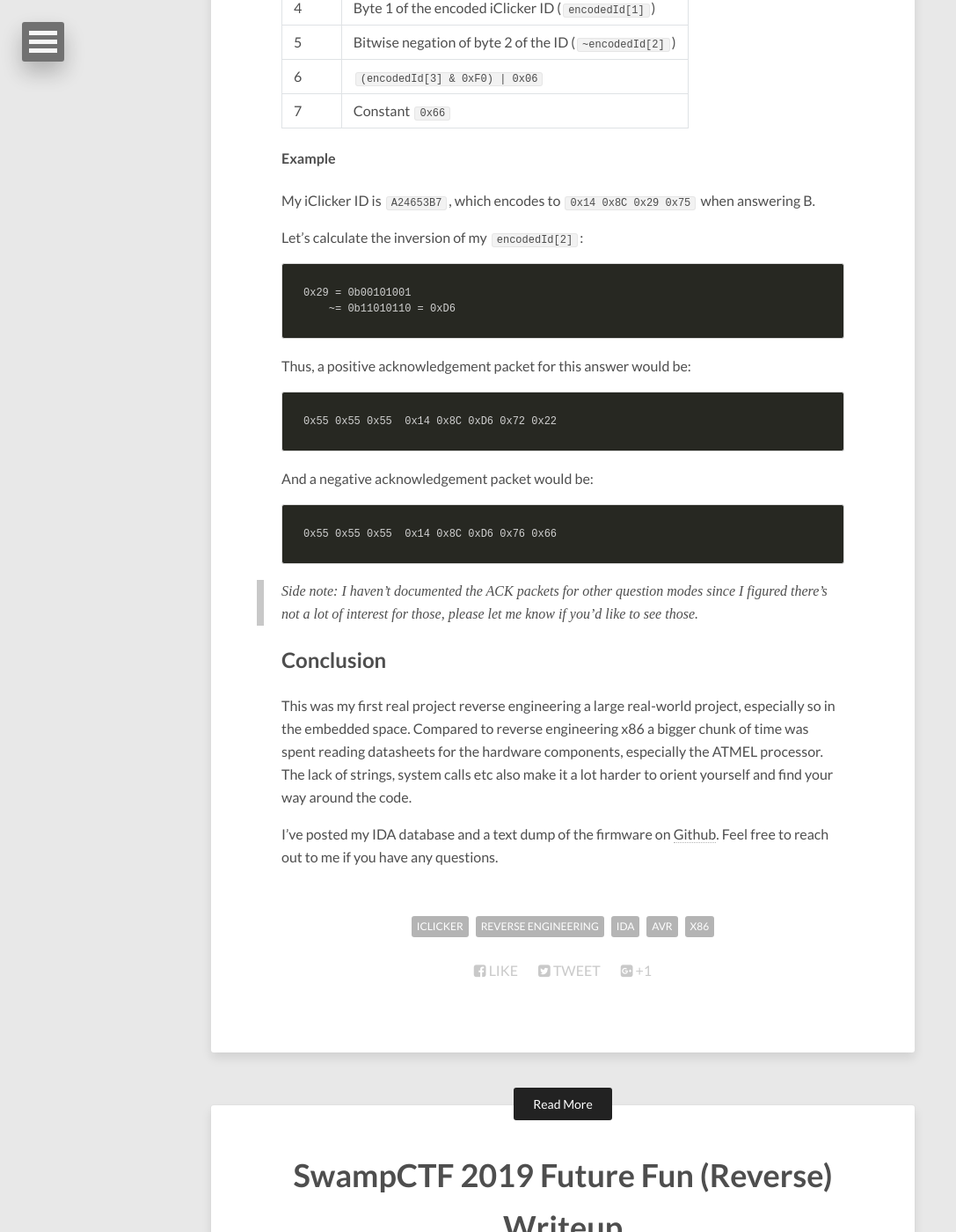
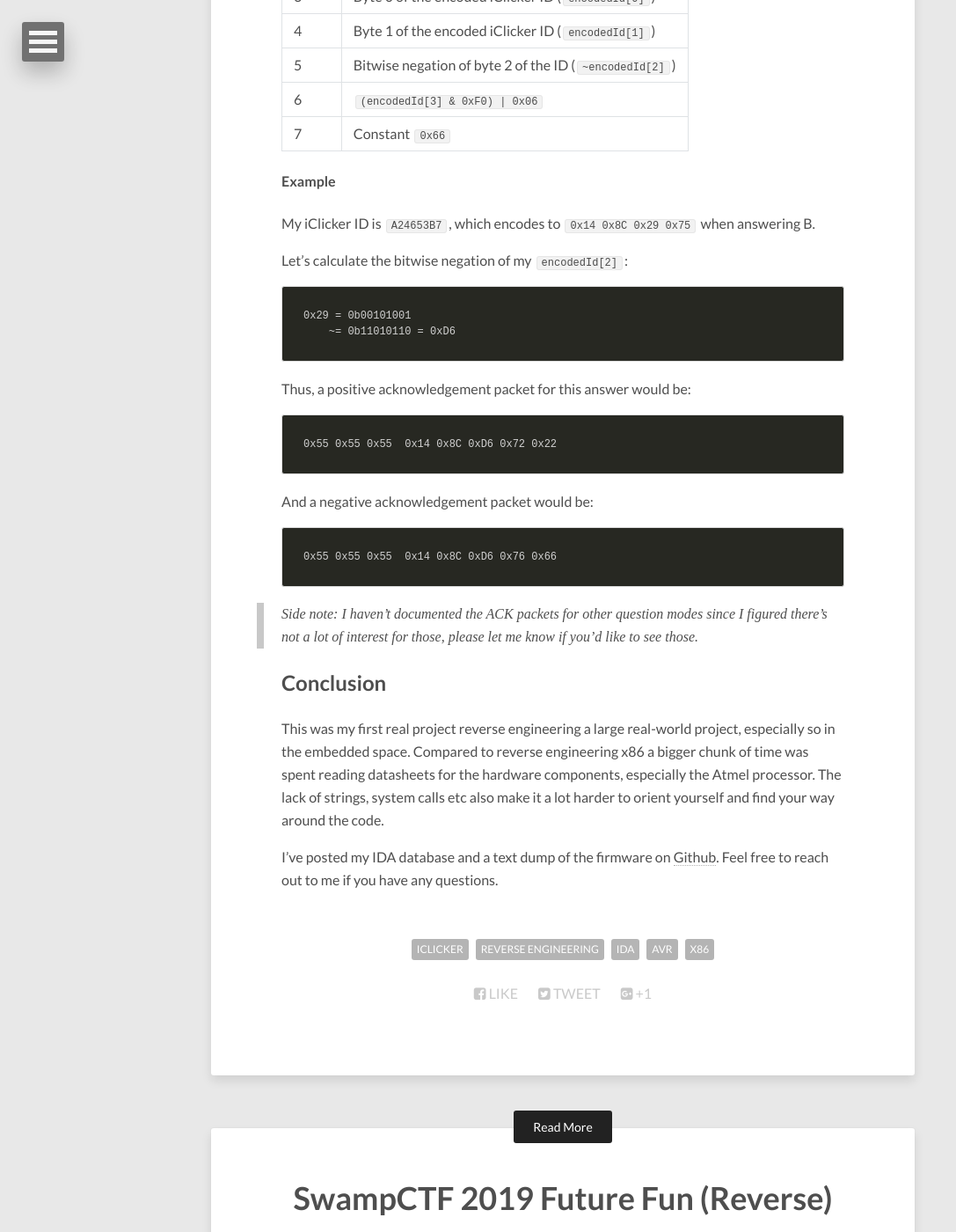
Before and after one commit to ammaraskar/ammaraskar.github.io, a Jekyll site: the page built from _posts/2019-05-04-iclicker-reverse-engineering.md, in a window 1280 px wide and 1400 px high, scrolled down 13541 px. Shown: the whole window at 88% size, without its empty margins (0-1087 px from the left). Built offline with Jekyll 4.4.1, drawn with Linux system fonts in a browser that asks for light colours; nearby versions of some CDN libraries; some of the changed text lies outside the part shown.

Commit message:
fix some small typos

````diff
--- a/_posts/2019-05-04-iclicker-reverse-engineering.md
+++ b/_posts/2019-05-04-iclicker-reverse-engineering.md
@@ -548,7 +548,7 @@
 My iClicker ID is `A24653B7`, which encodes to `0x14 0x8C 0x29 0x75` when
 answering B.
 
-Let's calculate the inversion of my `encodedId[2]`:
+Let's calculate the bitwise negation of my `encodedId[2]`:
 
 ```
 0x29 = 0b00101001
@@ -577,7 +577,7 @@
 This was my first real project reverse engineering a large real-world project,
 especially so in the embedded space. Compared to reverse engineering x86 a
 bigger chunk of time was spent reading datasheets for the hardware components,
-especially the ATMEL processor. The lack of strings, system calls etc also make
+especially the Atmel processor. The lack of strings, system calls etc also make
 it a lot harder to orient yourself and find your way around the code.
 
 I've posted my IDA database and a text dump of the firmware on [Github](https://github.com/ammaraskar/iClicker-base-reversing).
````
Also changed, not shown: other parts of _posts/2019-05-04-iclicker-reverse-engineering.md (+4 -4 lines).
